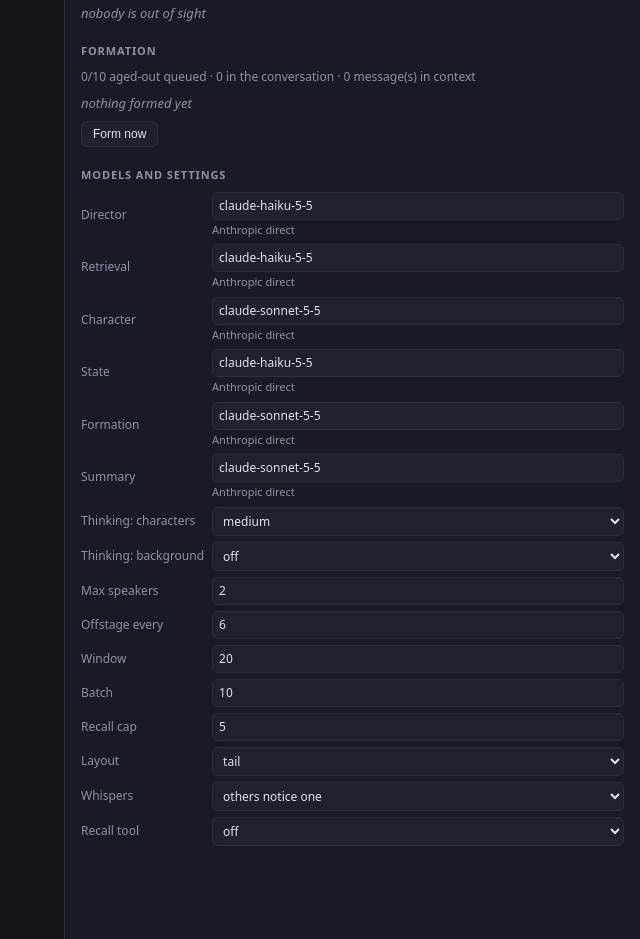
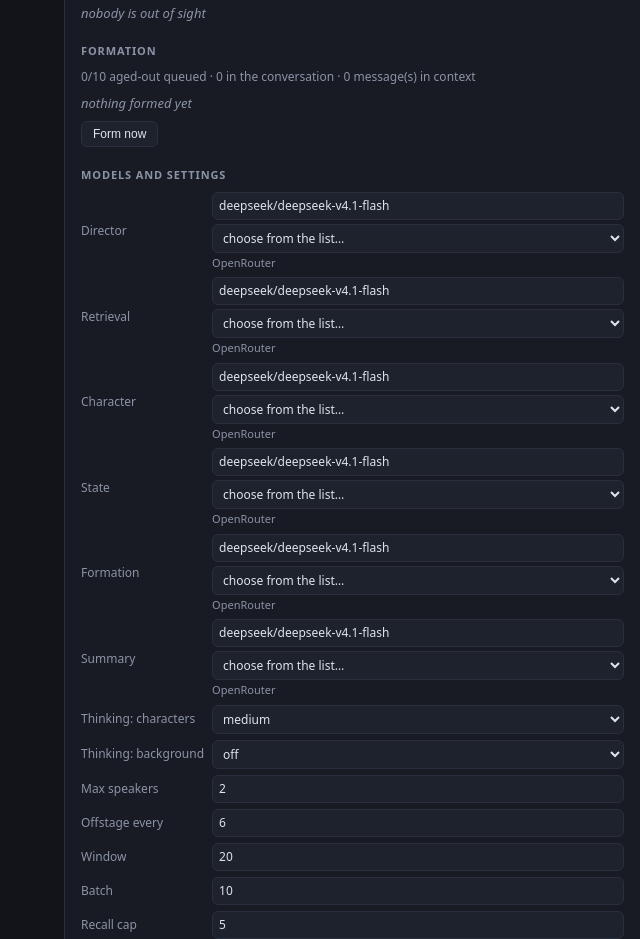
Before and after one commit to willjohnwilson-beep/chatter, a Flask app: page /play in a window 1280 px wide. Shown: the part 286-1225 px from the top of the page, without its empty margins (640-1280 px from the left). Run offline with Flask 3, Linux system fonts and the light colour scheme; data that the repository does not hold is empty.

Commit message:
Default every model step to the working model, and list every model in a menu
With an OpenRouter key set, all six steps default to deepseek/deepseek-v4.1-flash
(CHATTER_DEFAULT_MODEL overrides; without a key the defaults stay Claude, direct).
The browser's datalist only offers what matches the text in the field, and every
field starts out holding a model, so each field now has a menu beside it listing
suggested, Anthropic direct and the whole OpenRouter catalogue. A browser keeps only
the choices that differ from the default, under a new storage key, so the old stored
set of Claude ids can't pin the previous defaults.

Co-Authored-By: Claude Sonnet 5.5 <noreply@anthropic.com>

```diff
--- a/llm.py
+++ b/llm.py
@@ -56,28 +56,30 @@ class LLMError(RuntimeError):
         self.status = status
 
 
-def _default(direct: str, routed: str) -> str:
-    """Anthropic direct when its key is there (or nothing is configured);
-    otherwise the same model through OpenRouter."""
-    if os.environ.get("ANTHROPIC_API_KEY") or not os.environ.get("OPENROUTER_API_KEY"):
-        return direct
-    return routed
+# The model the author works with. Every step defaults to it when an OpenRouter key is configured; set
+# CHATTER_DEFAULT_MODEL to use another. Without an OpenRouter key the defaults are Claude, direct.
+WORKING_MODEL = os.environ.get("CHATTER_DEFAULT_MODEL") or "deepseek/deepseek-v4.1-flash"
 
 
-# Default model per step. Retrieval and the state watcher run every turn and
+def _default(direct: str) -> str:
+    """The default for a step: the working model when OpenRouter is configured, else this Claude model direct."""
+    return WORKING_MODEL if os.environ.get("OPENROUTER_API_KEY") else direct
+
+
+# The Claude fallback per step (used without an OpenRouter key). Retrieval and the state watcher run every turn and
 # are cheap to get slightly wrong, so they use Haiku. Formation runs about once
 # per ten messages and writes PERMANENT memory, so errors compound: it uses the
 # bigger model. (Measured: on a future-tense date reading Haiku was wrong 0/7,
 # Sonnet right 3/4, and Haiku garbled facts outright in two runs.)
-RETRIEVAL_MODEL = _default("claude-haiku-5-5", "anthropic/claude-haiku-5.5")
-FORMATION_MODEL = _default("claude-sonnet-5-5", "anthropic/claude-sonnet-5.5")
+RETRIEVAL_MODEL = _default("claude-haiku-5-5")
+FORMATION_MODEL = _default("claude-sonnet-5-5")
 # Per-character summaries are written once per formation pass, one call per
 # character who witnessed something. Like formation they persist, so same tier.
-SUMMARY_MODEL = _default("claude-sonnet-5-5", "anthropic/claude-sonnet-5.5")
-STATE_MODEL = _default("claude-haiku-5-5", "anthropic/claude-haiku-5.5")
+SUMMARY_MODEL = _default("claude-sonnet-5-5")
+STATE_MODEL = _default("claude-haiku-5-5")
 # The director only picks who speaks next (structured output, no prose), so Haiku.
-DIRECTOR_MODEL = _default("claude-haiku-5-5", "anthropic/claude-haiku-5.5")
-CHARACTER_MODEL = _default("claude-sonnet-5-5", "anthropic/claude-sonnet-5.5")
+DIRECTOR_MODEL = _default("claude-haiku-5-5")
+CHARACTER_MODEL = _default("claude-sonnet-5-5")
 
 # Every current Claude model accepts adaptive thinking + output_config.effort,
 # but they differ in whether thinking can be turned off:
--- a/templates/index.html
+++ b/templates/index.html
@@ -190,8 +190,19 @@ const STRUCTURED = new Set(["director", "retrieval", "state", "formation"]);
 let CATALOG = {};          // OpenRouter id -> row from /api/models
 let DIRECT = [];
 let KEYS = {};
+// Only what the author changed from the default is kept, so a new default reaches a browser that never chose one. (The key is
+// versioned: the first version stored every field, which pinned the old Claude defaults in place.)
+const MODELS_KEY = "chatter.models.v2";
 function savedModels() {
-  try { return JSON.parse(localStorage.getItem("chatter.models") || "{}"); } catch (e) { return {}; }
+  try { return JSON.parse(localStorage.getItem(MODELS_KEY) || "{}"); } catch (e) { return {}; }
+}
+function saveModels() {
+  const changed = {};
+  for (const s of STEPS) {
+    const v = document.getElementById("m-" + s).value.trim();
+    if (v && v !== DEFAULTS[s]) changed[s] = v;
+  }
+  try { localStorage.setItem(MODELS_KEY, JSON.stringify(changed)); } catch (e) { /* private window: not kept */ }
 }
 function describeModel(step) {
   const el = document.getElementById("mi-" + step);
@@ -215,10 +226,39 @@ for (const step of STEPS) {
   const inp = document.getElementById("m-" + step);
   inp.value = savedModels()[step] || DEFAULTS[step];
   inp.addEventListener("input", () => describeModel(step));
-  inp.addEventListener("change", () => {
-    try { localStorage.setItem("chatter.models", JSON.stringify(Object.fromEntries(STEPS.map(s => [s, document.getElementById("m-" + s).value.trim()])))); } catch (e) {}
-  });
+  inp.addEventListener("change", saveModels);
   describeModel(step);
+}
+// A browser's own suggestion list only offers what matches the text already in the field, and every field starts out
+// holding a model, so it shows next to nothing. A menu beside each field lists everything, whatever it holds.
+const SUGGESTED = ["deepseek/deepseek-v4.1-flash", "deepseek/deepseek-v4-pro", "claude-haiku-5-5", "claude-sonnet-5-5"];
+function fillModelMenus(d) {
+  const ids = new Set([...d.direct, ...d.openrouter.map(r => r.id)]);
+  const suggested = [...new Set([...Object.values(DEFAULTS), ...SUGGESTED])].filter(m => ids.has(m));
+  const opt = (v, label) => `<option value="${esc(v)}">${esc(label || v)}</option>`;
+  const html = `<option value="">choose from the list…</option>`
+    + `<optgroup label="Suggested">${suggested.map(m => opt(m)).join("")}</optgroup>`
+    + `<optgroup label="Anthropic direct">${d.direct.map(m => opt(m)).join("")}</optgroup>`
+    + `<optgroup label="OpenRouter (${d.openrouter.length})">${d.openrouter.map(r => opt(r.id, `${r.name} · $${r.in.toFixed(2)}/$${r.out.toFixed(2)}`)).join("")}</optgroup>`;
+  for (const step of STEPS) {
+    const inp = document.getElementById("m-" + step);
+    let sel = document.getElementById("ms-" + step);
+    if (!sel) {
+      sel = document.createElement("select");
+      sel.id = "ms-" + step;
+      sel.style.marginTop = "4px";
+      sel.title = "Every model you can use. You can also type any id into the field above.";
+      sel.addEventListener("change", () => {
+        if (!sel.value) return;
+        inp.value = sel.value;
+        sel.value = "";
+        inp.dispatchEvent(new Event("input"));
+        inp.dispatchEvent(new Event("change"));
+      });
+      inp.insertAdjacentElement("afterend", sel);
+    }
+    sel.innerHTML = html;
+  }
 }
 async function loadModels() {
   try {
@@ -228,6 +268,7 @@ async function loadModels() {
     const dl = document.getElementById("model-list");
     dl.innerHTML = [...DIRECT.map(m => `<option value="${esc(m)}">Anthropic direct</option>`),
       ...d.openrouter.map(r => `<option value="${esc(r.id)}">${esc(r.name)} · $${r.in.toFixed(2)}/$${r.out.toFixed(2)}</option>`)].join("");
+    fillModelMenus(d);
     const note = document.getElementById("provider-note");
     const missing = [];
     if (!KEYS.openrouter) missing.push("OPENROUTER_API_KEY (needed for vendor/model ids)");
```
Also changed, not shown: tests/test_engine.py (+13 -0 lines), tests/test_llm.py (+11 -0 lines).
